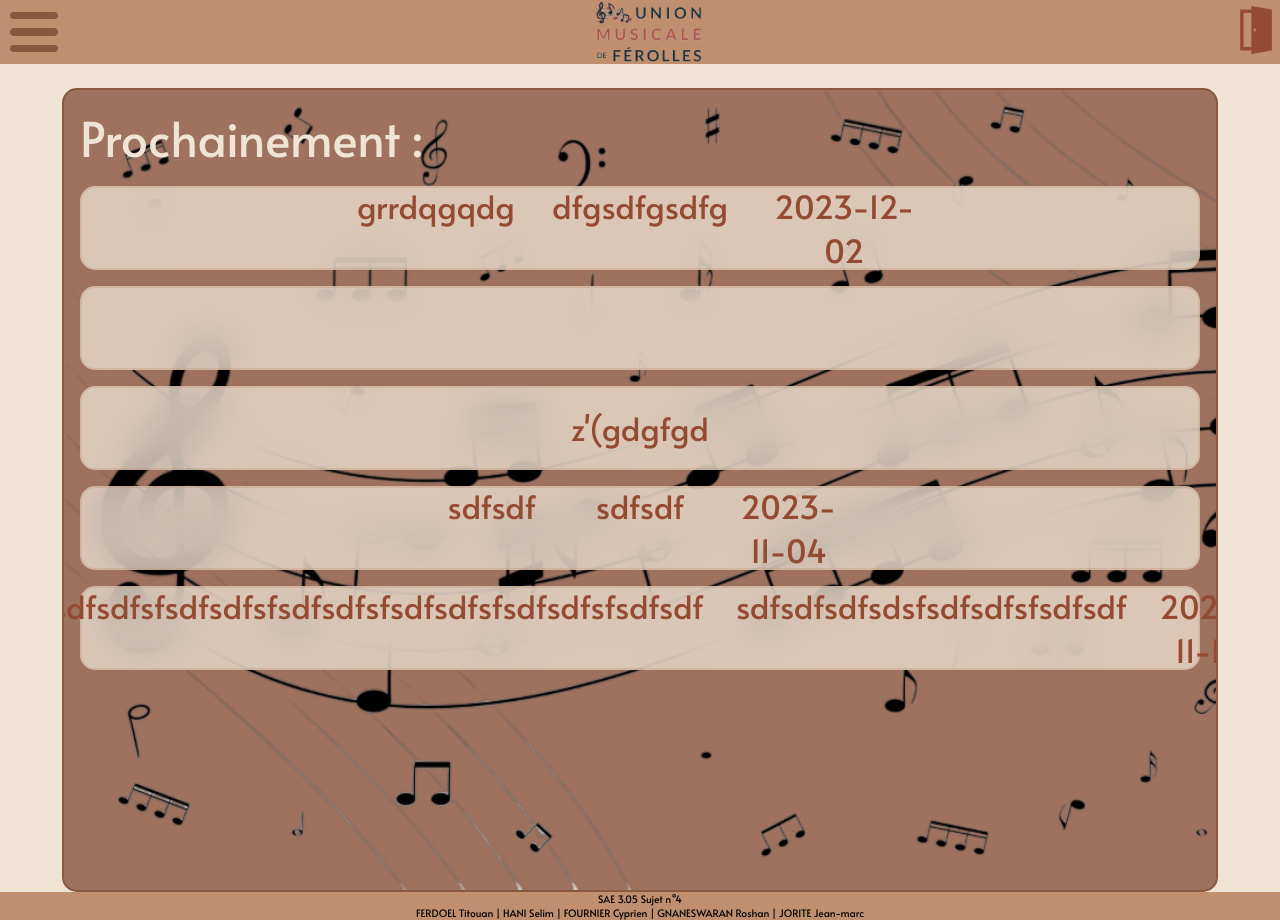
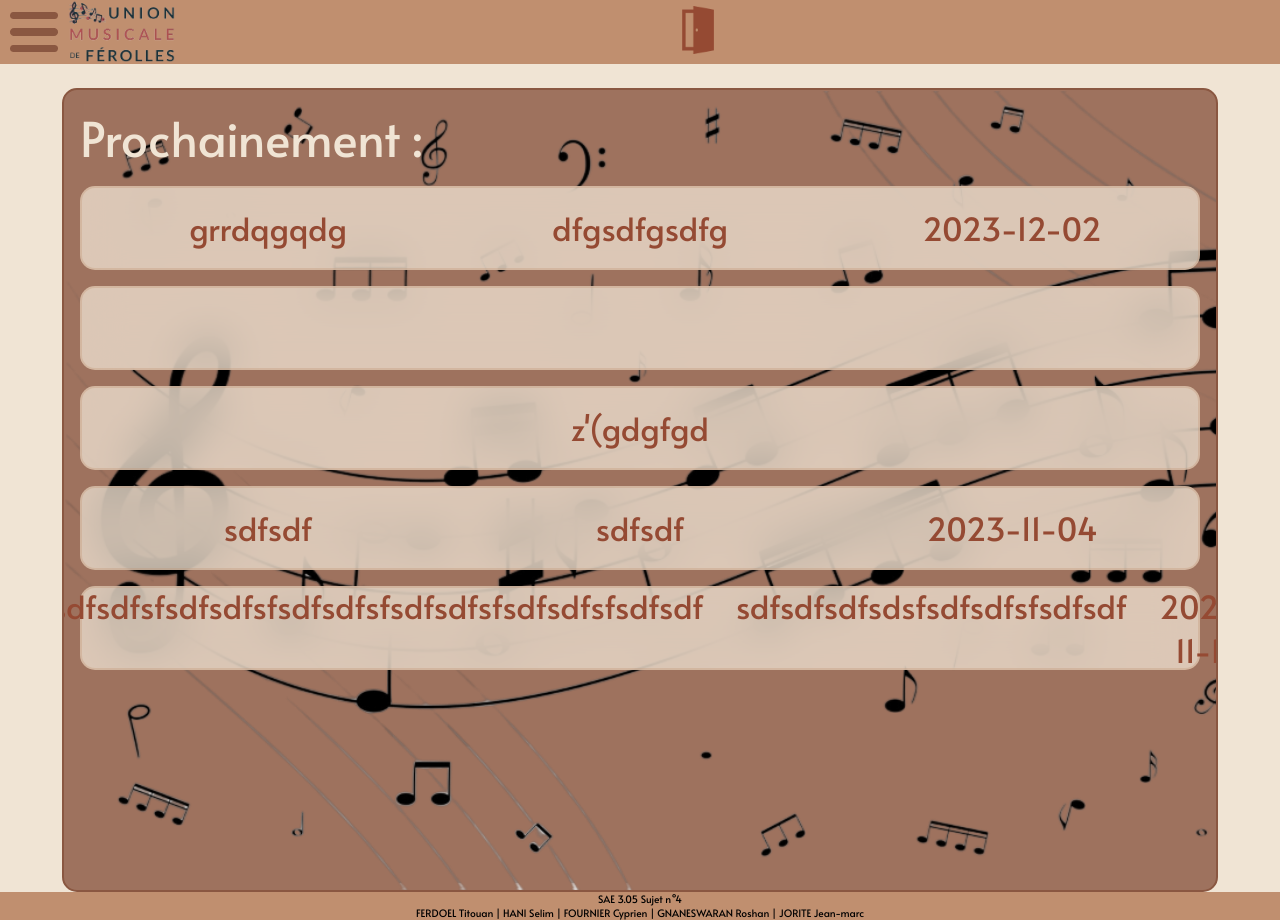
Before and after one commit to SelimHani/SAE-3.05-Sujet4, a Flask app: page /sondages/ in a window 1280 px wide. Run offline with Flask 3, Linux system fonts and the light colour scheme; a user stored in the database is signed in; data comes from the database, SQL or seed files in the repository; some libraries are stand-ins or nearby versions.

Commit message:
modif css

```diff
--- a/projet/static/sondages.css
+++ b/projet/static/sondages.css
@@ -28,6 +28,7 @@
     backdrop-filter: blur(20px);
     justify-content: center;
 
+
 }
 
 .sondage p {
@@ -45,7 +46,8 @@
 a{
     text-decoration: none;
     display: flex;
-    justify-content: center;
+    justify-content: space-between;
+    flex: 1;
 
 }
 h1{
```
